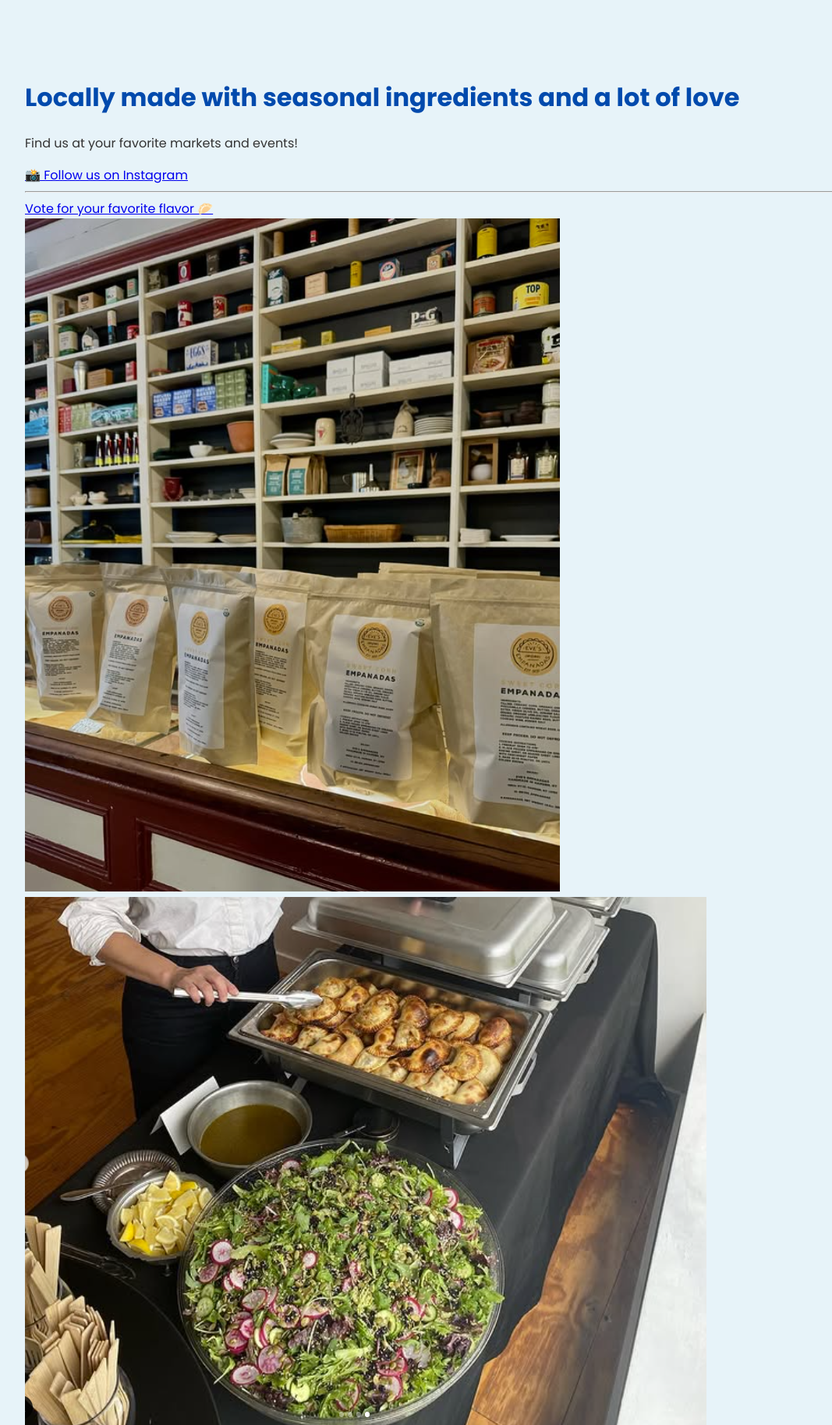
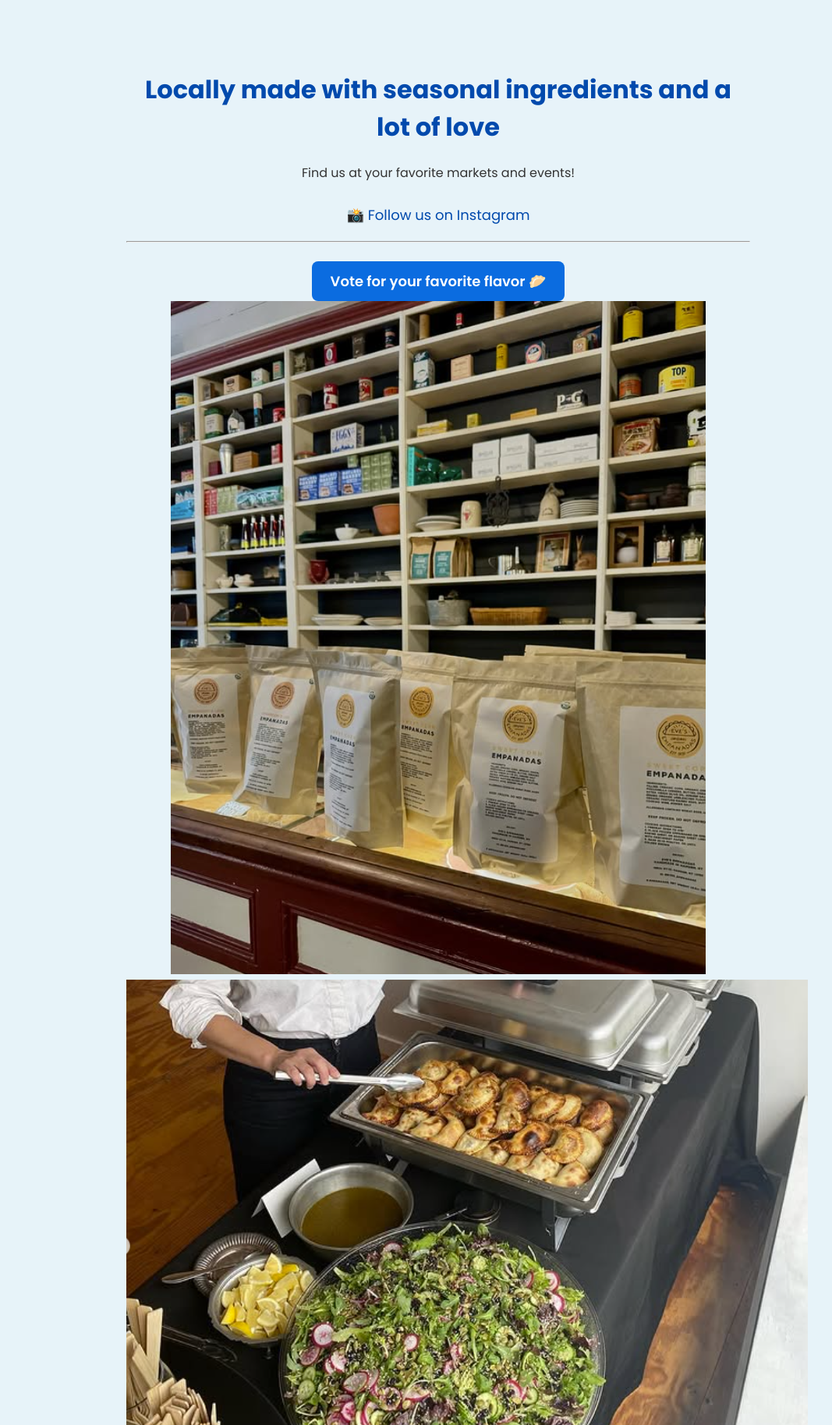
Before and after one commit to tinchogurman/flask-empanadas, a Flask app: page / in a window 1280 px wide. Shown: the part 128-1955 px from the top of the page at 78% size, without its empty margins (78-1145 px from the left). Run offline with Flask 3, Linux system fonts and the light colour scheme.

Commit message:
cambios en el home

```diff
--- a/static/style.css
+++ b/static/style.css
@@ -141,3 +141,40 @@ canvas {
         font-size: 14px;
     }
 }
+
+.home-centered {
+    text-align: center;
+    max-width: 800px;
+    margin: 0 auto;
+    padding: 30px 20px;
+}
+
+.home-link {
+    display: inline-block;
+    font-family: 'Poppins', sans-serif;
+    font-weight: 500;
+    color: #014aad;
+    text-decoration: none;
+    font-size: 18px;
+    margin: 12px 0;
+}
+
+.home-link:hover {
+    text-decoration: underline;
+}
+
+.vote-button {
+    display: inline-block;
+    background-color: #0b6ce0;
+    color: white;
+    font-weight: 600;
+    padding: 12px 24px;
+    border-radius: 8px;
+    text-decoration: none;
+    font-size: 18px;
+    margin-top: 16px;
+}
+
+.vote-button:hover {
+    background-color: #084db3;
+}
--- a/templates/base.html
+++ b/templates/base.html
@@ -14,7 +14,7 @@
       <a href="/">
         <img src="{{ url_for('static', filename='images/logo-small.png') }}" alt="Logo" style="height: 110px;">
       </a>
-      <span style="font-weight: 800; color: #014aad">Eve's Empanadas</span>
+      <span style="font-weight: 1000; color: #014aad">Eve's Empanadas</span>
     </div>
     <div>
       <a href="/">Home</a>
--- a/templates/home.html
+++ b/templates/home.html
@@ -1,10 +1,11 @@
 {% extends "base.html" %}
 {% block content %}
 
-<div class="container">
+<div class="home-centered">
     <h1>Locally made with seasonal ingredients and a lot of love</h1>
     <p>Find us at your favorite markets and events!</p>
-    <a href="https://www.instagram.com/eves_empanadas?utm_source=ig_web_button_share_sheet&igsh=ZDNlZDc0MzIxNw==" class="instagram-link" target="_blank">
+
+    <a href="https://www.instagram.com/eves_empanadas?utm_source=ig_web_button_share_sheet&igsh=ZDNlZDc0MzIxNw==" class="home-link" target="_blank">
         📸 Follow us on Instagram
     </a>
 
```
